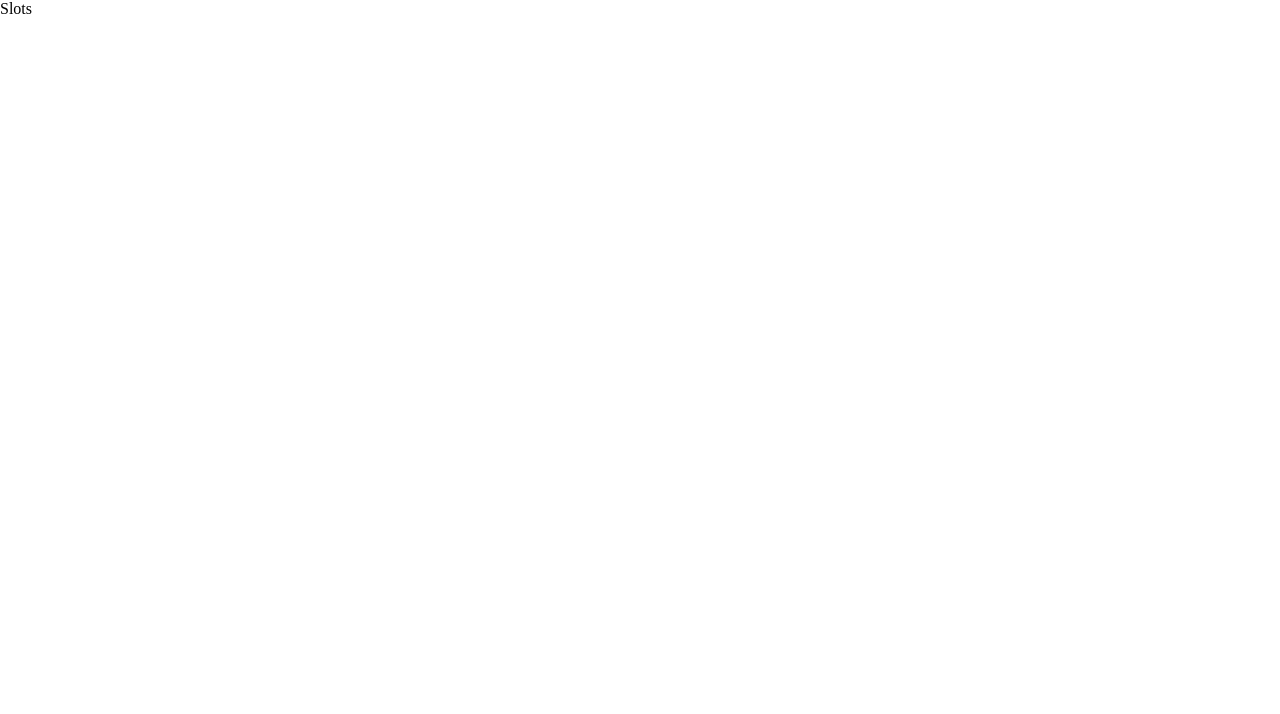
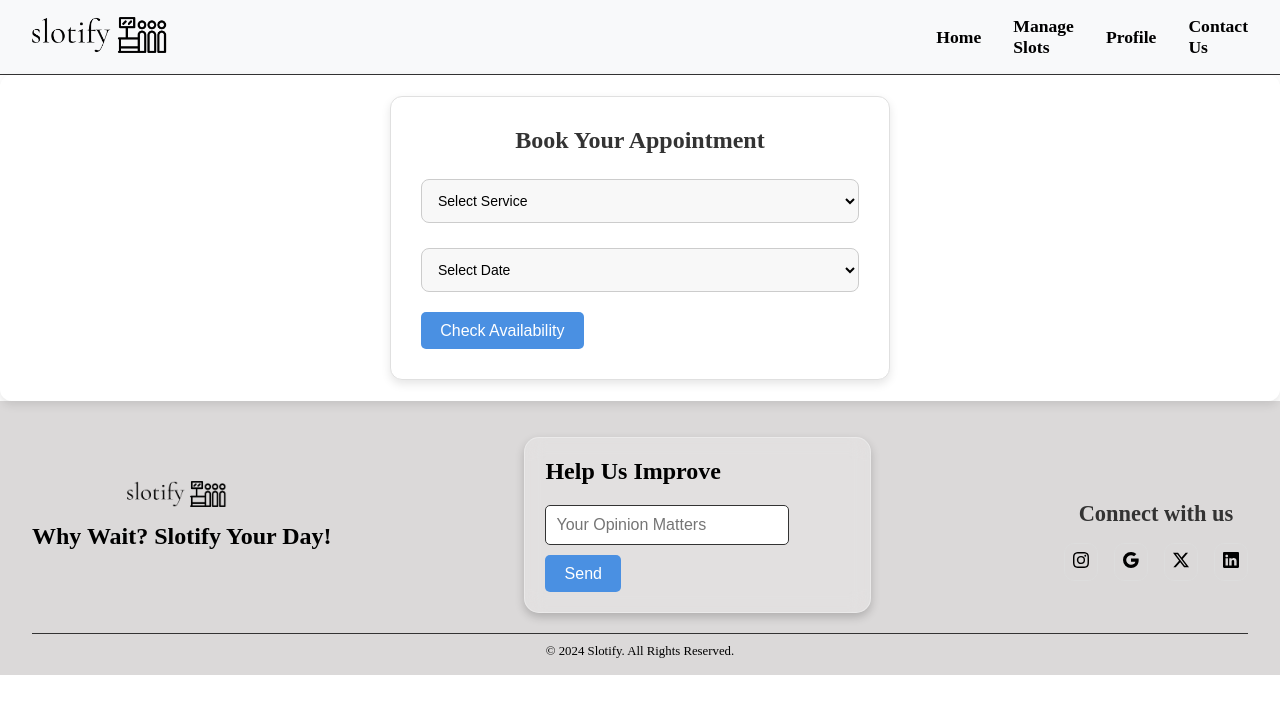
Before and after one commit to maniram3112/slotify, a React (Create React App) app: page /slots in a window 1280 px wide. Shown: the top 714 px of the page. Built offline with nearby package versions, Linux system fonts and the light colour scheme.

Commit message:
Implemented the slots page

```diff
--- /dev/null
+++ b/src/components/SlotsNavbar/SlotsNavbar.css
@@ -0,0 +1,50 @@
+.slotsNav{
+    width: 100%;
+    background-color: #f8f9fa;
+    border-bottom: 1px solid #333;
+    padding: 1rem 2rem;
+}
+
+.slotsNav-container{
+    display: flex;
+    justify-content: space-between;
+    align-items: center;
+    position: relative;
+}
+
+.slotsNav-logo img{
+    width: 15%;
+    height: auto;
+    cursor: pointer;
+}
+
+.slotsNav-links{
+    gap: 2rem;
+}
+
+.slotsNav-links p{
+    color: #000;
+    font-size: 1.1rem;
+    font-weight: 700;
+    cursor: pointer;
+}
+
+.slotsNav-links p a{
+    color: inherit;
+    text-decoration: none;
+    transition: color 0.3s ease;
+}
+
+.slotsNav-links p a:hover {
+    color: #0b0b0b;
+    text-decoration: underline;
+}
+
+.slotsNav-links p:hover {
+    color: #050505;
+}
+
+.slotsNav-footer {
+    margin-top: 1rem;
+    text-align: center;
+}
--- /dev/null
+++ b/src/components/SlotsNavbar/SlotsNavbar.jsx
@@ -0,0 +1,30 @@
+import React from 'react';
+import { Link } from 'react-router-dom';
+import images from '../../assets';
+import './SlotsNavbar.css';
+
+const Menu = () => (
+    <>
+        <p><Link to="/home">Home</Link></p>
+        <p><a href="#manage">Manage Slots</a></p>
+        <p><a href="#profile">Profile</a></p>
+        <p><a href="#contact">Contact Us</a></p>
+    </>
+);
+
+const SlotsNavbar = () => {
+    return (
+        <div className='slotsNav'>
+            <div className='slotsNav-container flex-center'>
+                <div className='slotsNav-logo'>
+                    <img src={images.logo2} alt='logo'/>
+                </div>
+                <div className='slotsNav-links flex-center'>
+                    <Menu/>
+                </div>
+            </div>
+        </div>
+    )
+}
+
+export default SlotsNavbar
--- a/src/components/index.js
+++ b/src/components/index.js
@@ -3,6 +3,7 @@ import Booking from './Booking/Booking.jsx';
 import FAQ from './FAQ/FAQ.jsx';
 import Footer from './Footer/Footer';
 import Navbar from './Navbar/Navbar';
+import SlotsNavbar from './SlotsNavbar/SlotsNavbar';
 import ThirdParty from './ThirdParty/ThirdParty';
 
 const container = {
@@ -11,7 +12,8 @@ const container = {
     ThirdParty,
     Footer,
     About,
-    FAQ
+    FAQ,
+    SlotsNavbar
 }
 
 export default container;
--- /dev/null
+++ b/src/constants/data/slotAvail.jsx
@@ -0,0 +1,29 @@
+
+const slotsAvail = [
+    {
+        title: "What is Lorem Ipsum?",
+        content: "Lorem Ipsum is simply dummy text of the printing and typesetting industry. Lorem Ipsum has been the industry's standard dummy text ever since the 1500s, when an unknown printer took a galley of type and scrambled it to make a type specimen book. It has survived not only five centuries, but also the leap into electronic typesetting, remaining essentially unchanged."
+    },
+    {
+        title: "What is Lorem Ipsum?",
+        content: "Lorem Ipsum is simply dummy text of the printing and typesetting industry. Lorem Ipsum has been the industry's standard dummy text ever since the 1500s, when an unknown printer took a galley of type and scrambled it to make a type specimen book. It has survived not only five centuries, but also the leap into electronic typesetting, remaining essentially unchanged."
+    },
+    {
+        title: "What is Lorem Ipsum?",
+        content: "Lorem Ipsum is simply dummy text of the printing and typesetting industry. Lorem Ipsum has been the industry's standard dummy text ever since the 1500s, when an unknown printer took a galley of type and scrambled it to make a type specimen book. It has survived not only five centuries, but also the leap into electronic typesetting, remaining essentially unchanged."
+    },
+    {
+        title: "What is Lorem Ipsum?",
+        content: "Lorem Ipsum is simply dummy text of the printing and typesetting industry. Lorem Ipsum has been the industry's standard dummy text ever since the 1500s, when an unknown printer took a galley of type and scrambled it to make a type specimen book. It has survived not only five centuries, but also the leap into electronic typesetting, remaining essentially unchanged."
+    },
+    {
+        title: "What is Lorem Ipsum?",
+        content: "Lorem Ipsum is simply dummy text of the printing and typesetting industry. Lorem Ipsum has been the industry's standard dummy text ever since the 1500s, when an unknown printer took a galley of type and scrambled it to make a type specimen book. It has survived not only five centuries, but also the leap into electronic typesetting, remaining essentially unchanged."
+    },
+    {
+        title: "What is Lorem Ipsum?",
+        content: "Lorem Ipsum is simply dummy text of the printing and typesetting industry. Lorem Ipsum has been the industry's standard dummy text ever since the 1500s, when an unknown printer took a galley of type and scrambled it to make a type specimen book. It has survived not only five centuries, but also the leap into electronic typesetting, remaining essentially unchanged."
+    },
+]
+
+export default slotsAvail;
--- a/src/constants/index.js
+++ b/src/constants/index.js
@@ -1,9 +1,11 @@
 import about from './data/about';
 import faq from './data/faq';
+import slotsAvail from './data/slotAvail';
 
 const constants = {
     about,
-    faq
+    faq,
+    slotsAvail
 }
 
 export default constants
--- a/src/pages/Slots/Slots.jsx
+++ b/src/pages/Slots/Slots.jsx
@@ -1,9 +1,20 @@
-import React from 'react'
+import React from 'react';
+import components from '../../components';
+import constants from '../../constants';
+import './Slots.css';
+
+const {SlotsNavbar, Booking, Footer} = components;
+const {slotAvail} = constants;
 
 const Slots = () => {
     return (
         <div>
-            Slots
+            <SlotsNavbar/>
+            <Booking/>
+            <>
+                {slotAvail}
+            </>
+            <Footer/>
         </div>
     )
 }
```
